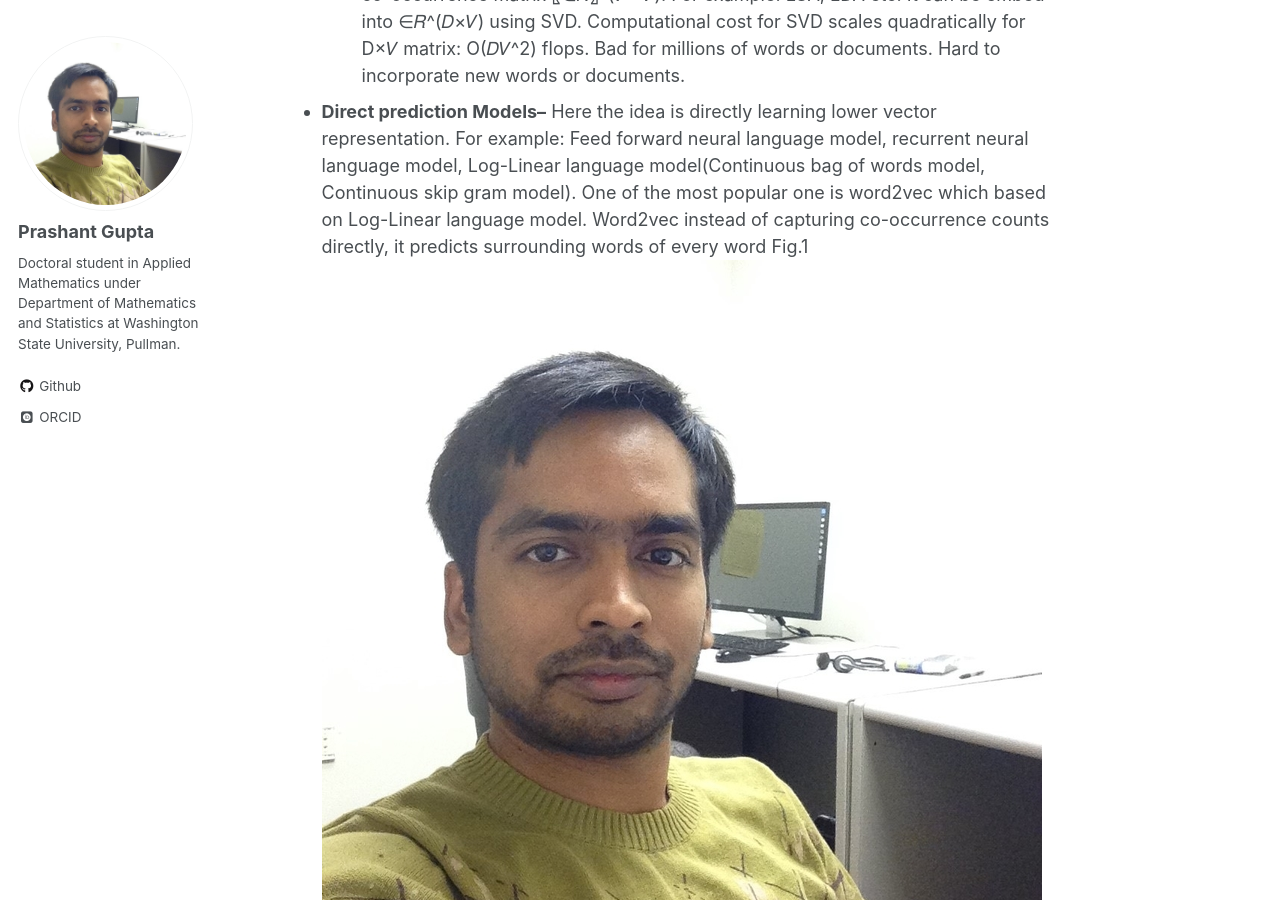
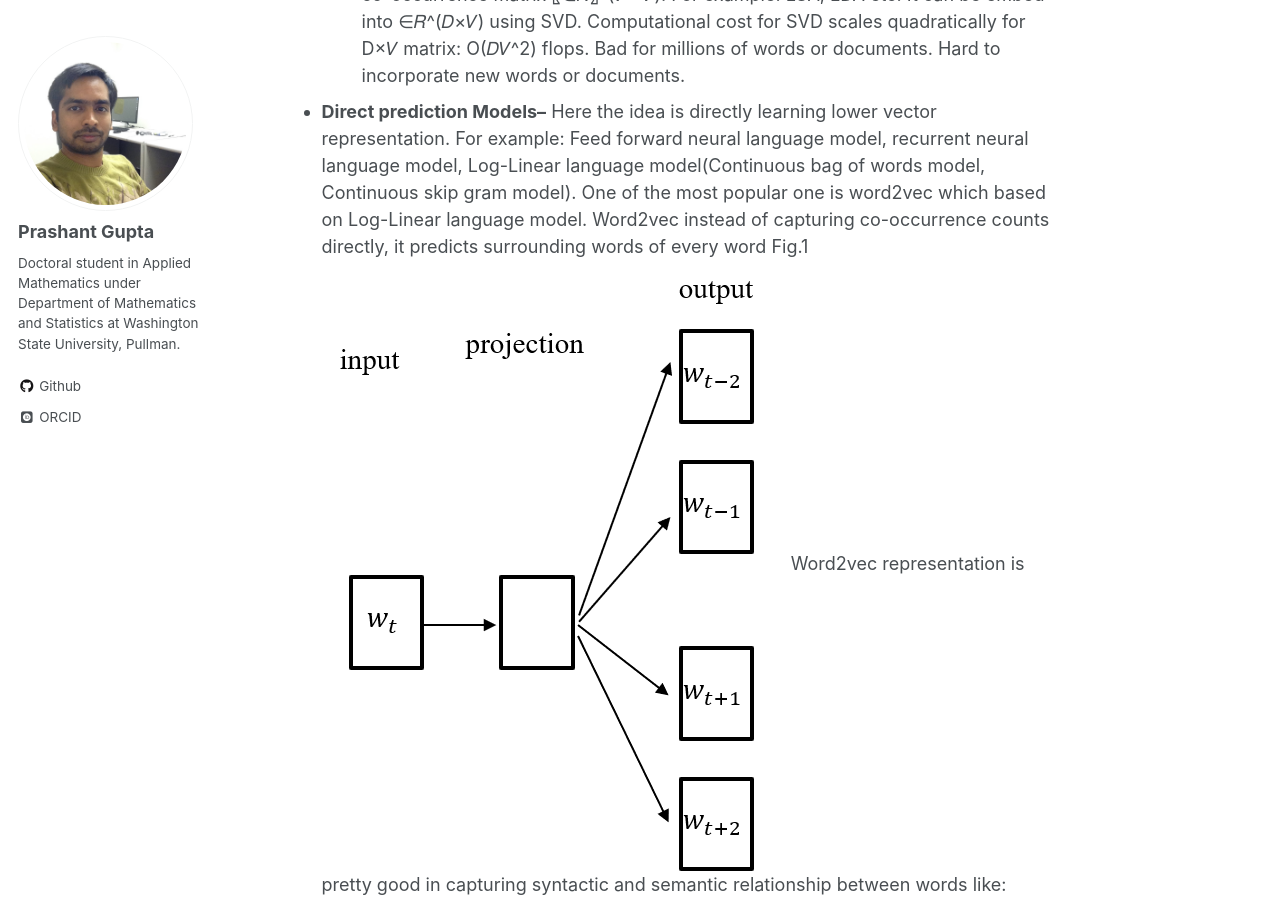
Before and after one commit to pragup/pragup.github.io, a Jekyll site: the page built from _posts/2017-04-23-Sentence-Classification.md, in a window 1280 px wide and 900 px high, scrolled down 1249 px. Built offline with Jekyll 4.4.1, drawn with Linux system fonts in a browser that asks for light colours; some web fonts are replaced.

Commit message:
no message

```diff
--- a/_posts/2017-04-23-Sentence-Classification.md
+++ b/_posts/2017-04-23-Sentence-Classification.md
@@ -27,7 +27,7 @@ BACKGROUND
 * **Discrete representation-** The vast majority of statistical NLP work regards, words as atomic symbols: hotel, conference, motel . In vector space terms, this is a vector with one 1 and everything else is zeroes. Every word is orthogonal to one another like 𝑤_ℎ𝑜𝑡𝑒𝑙 . 𝑤_𝑚𝑜𝑡𝑒𝑙  =0. Hence word similarity is not captured. Representing words as atomic symbols, leads to data sparsity, and usually means that we may need more data in order to successfully train statistical models.
 * **Continuous representation-** We can embed words in 𝑅^𝐷 with D≤V such that semantically close words are likewise `close' in 𝑅^𝐷. It will capture distributional similarity. One of the most successful ideas of modern statistical NLP.
 	* **Count Based Models-** To make  neighbors  represent words, it uses count based co-occurrence matrix 〖∈𝑅〗^(𝑉× 𝑉). For example: LSA, LDA etc. It can be embed into ∈𝑅^(𝐷×𝑉)  using SVD. Computational cost for SVD scales quadratically for D×𝑉 matrix: O(𝐷𝑉^2) flops. Bad for millions of words or documents. Hard to incorporate new words or documents.
-* **Direct prediction Models–** Here the idea is directly learning lower vector representation. For example: Feed forward neural language model, recurrent neural language model, Log-Linear language model(Continuous bag of words model, Continuous skip gram model). One of the most popular one is word2vec which based on Log-Linear language model. Word2vec instead of capturing co-occurrence counts directly, it predicts surrounding words of every word Fig.1 ![First Figure 1]( https://pragup.github.io/images/prashant.png ) Word2vec representation is pretty good in capturing syntactic  and semantic relationship between words like: 𝑤_𝑏𝑖𝑔−𝑤_𝑏𝑖𝑔𝑔𝑒𝑟  ≈𝑤_𝑠𝑙𝑜𝑤−𝑤_𝑠𝑙𝑜𝑤𝑒𝑟, 𝑤_𝑓𝑟𝑎𝑛𝑐𝑒−𝑤_𝑝𝑎𝑟𝑖𝑠≈𝑤_𝑘𝑜𝑟𝑒𝑎−𝑤_𝑠𝑒𝑜𝑢𝑙. But not necessarily unique.
+* **Direct prediction Models–** Here the idea is directly learning lower vector representation. For example: Feed forward neural language model, recurrent neural language model, Log-Linear language model(Continuous bag of words model, Continuous skip gram model). One of the most popular one is word2vec which based on Log-Linear language model. Word2vec instead of capturing co-occurrence counts directly, it predicts surrounding words of every word Fig.1 ![First Figure 1]( https://pragup.github.io/images/Sentence-Classification-Figure_1.png ) Word2vec representation is pretty good in capturing syntactic  and semantic relationship between words like: 𝑤_𝑏𝑖𝑔−𝑤_𝑏𝑖𝑔𝑔𝑒𝑟  ≈𝑤_𝑠𝑙𝑜𝑤−𝑤_𝑠𝑙𝑜𝑤𝑒𝑟, 𝑤_𝑓𝑟𝑎𝑛𝑐𝑒−𝑤_𝑝𝑎𝑟𝑖𝑠≈𝑤_𝑘𝑜𝑟𝑒𝑎−𝑤_𝑠𝑒𝑜𝑢𝑙. But not necessarily unique.
 
 
 You can have many headings
```
